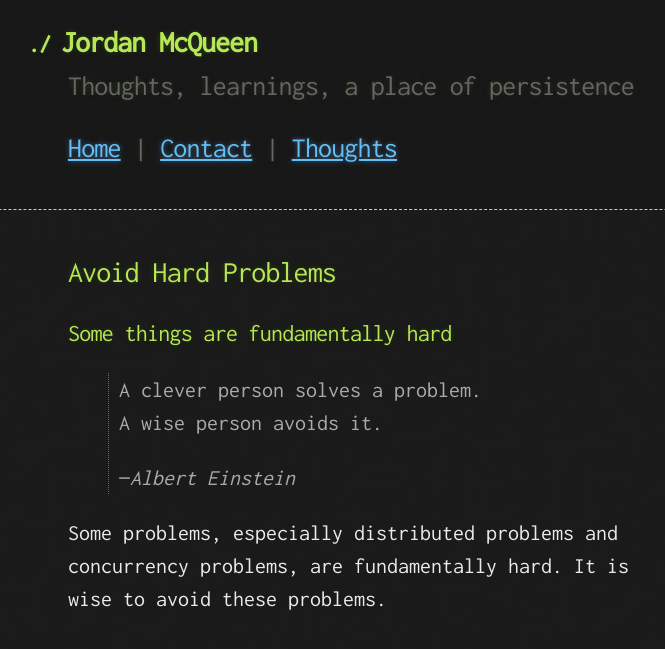
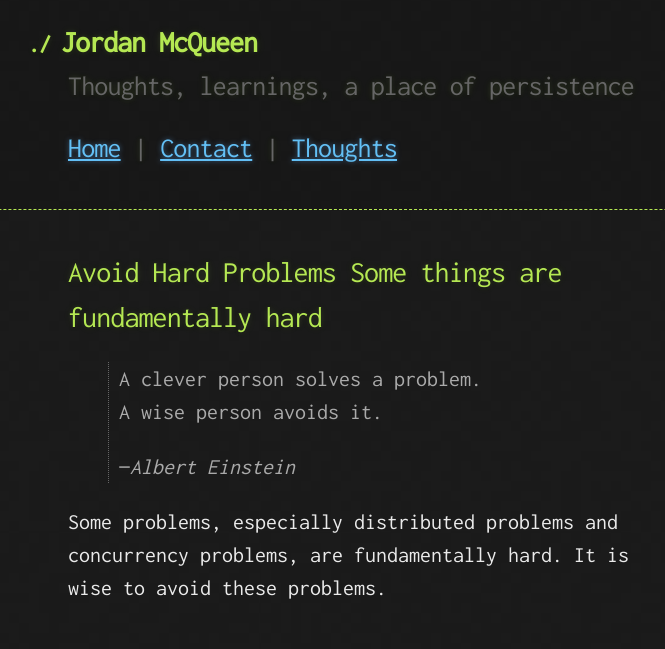
Before and after one commit to mcqueenjordan/mcqueenjordan.github.io, a Jekyll site: the page built from _thought/avoid-hard-problems.md, in a window 1280 px wide. Shown: the top 649 px of the page, without its empty margins (272-937 px from the left). Built offline with Jekyll 4.4.1, drawn with Linux system fonts in a browser that asks for light colours.

Commit message:
layout update

```diff
--- a/_layouts/thought.html
+++ b/_layouts/thought.html
@@ -2,7 +2,7 @@
 layout: default
 ---
 
-<h1>{{ page.title }}</h1>
-<h2>{{ page.subtitle }}</h1>
+<h1>{{ page.title }}
+    {{ page.subtitle }}</h1>
 
 {{ content }}
```
